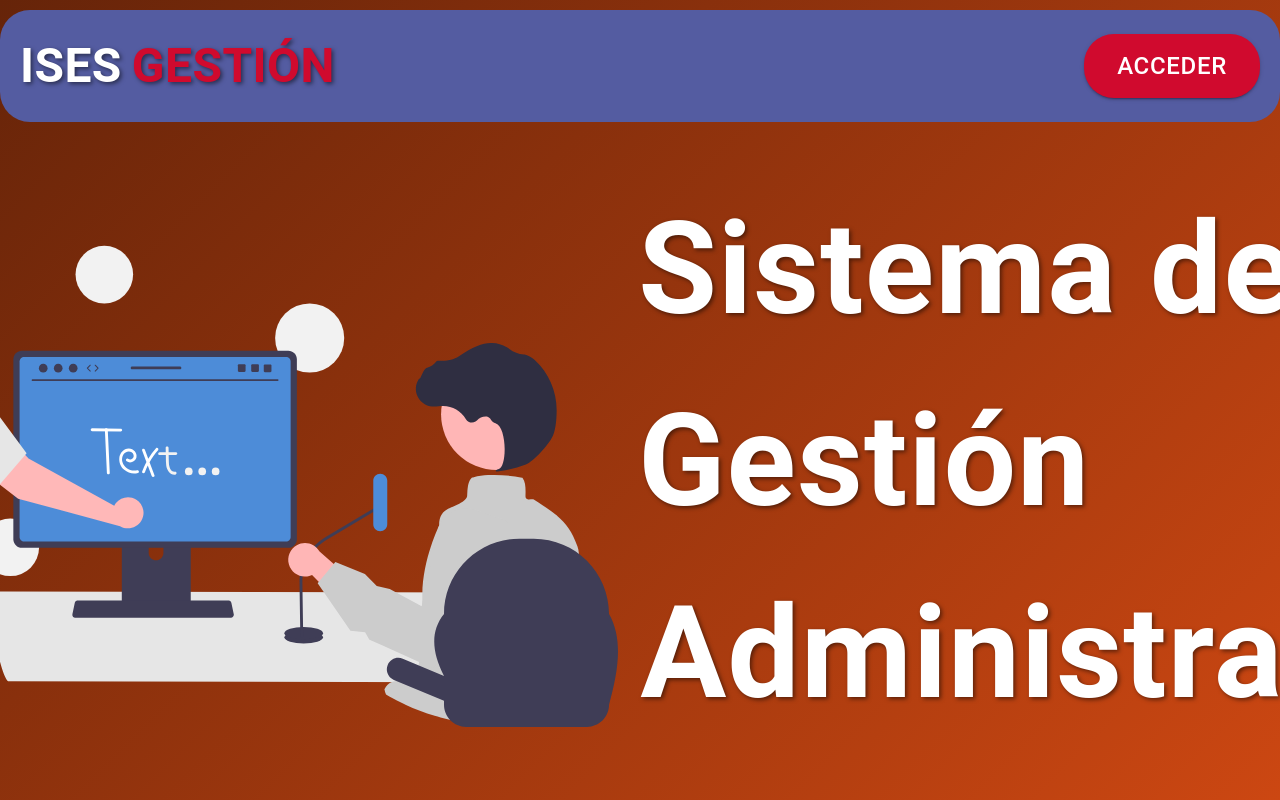
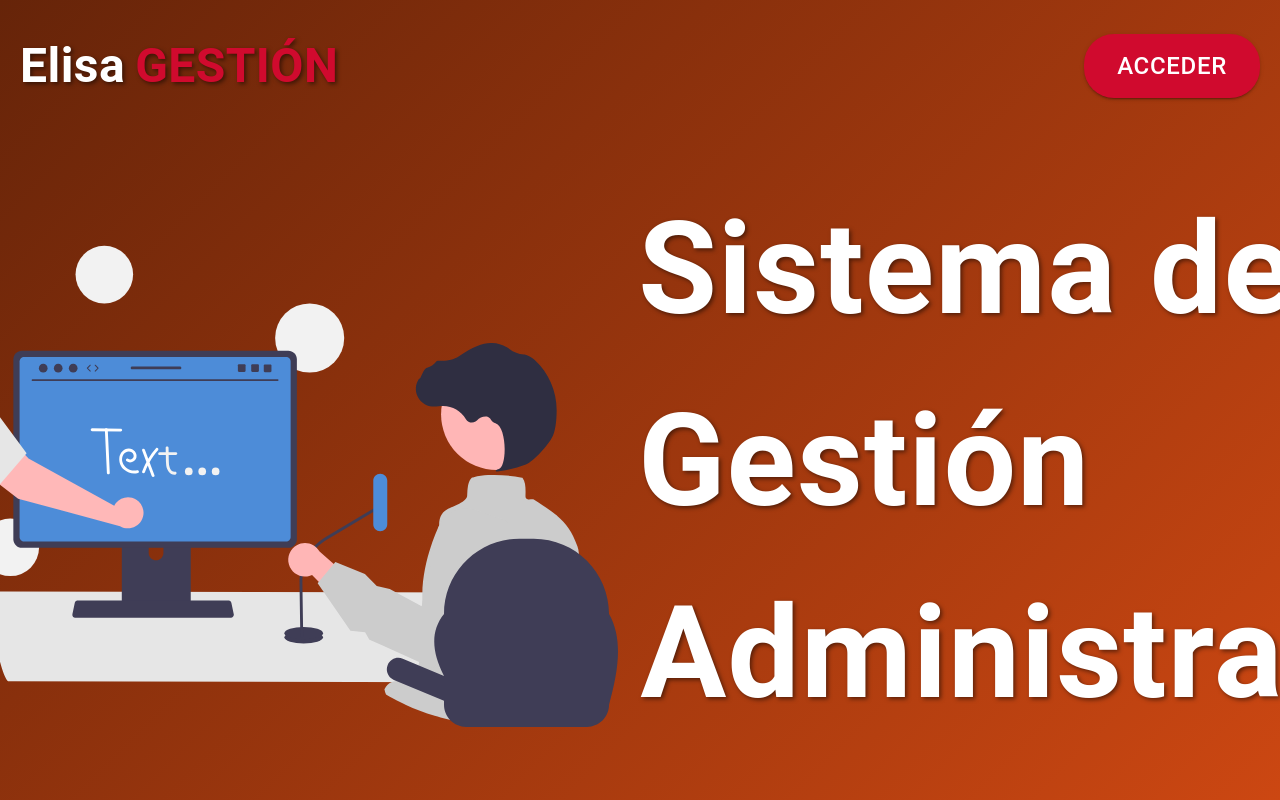
Before and after one commit to Lidiagimenez/Ises2024, a React (Vite) app: page / in a window 1280 px wide. Shown: the top 800 px of the page. Built offline with nearby package versions, Linux system fonts and the light colour scheme; a web font is replaced by a local one.

Commit message:
cambio en texto de home

```diff
--- a/src/pages/Home.jsx
+++ b/src/pages/Home.jsx
@@ -22,7 +22,7 @@ function Home() {
           padding: "20px",
           // backgroundColor: "#A2BEDC",
           // backgroundColor:"#FAEADD",
-          backgroundColor:"#545CA1",
+          // backgroundColor:"#545CA1",
           borderRadius:"30px 30px 30px 30px"
         }}
       >
@@ -36,7 +36,7 @@ function Home() {
             textShadow: "2px 2px 4px rgba(0, 0, 0, 0.5)",
           }}
         >
-          <span style={{ color: "#ffffff" }}>ISES</span>
+          <span style={{ color: "#ffffff" }}>Elisa</span>
           <span style={{ color: "#D00A2E", marginLeft: "10px" }}>GESTIÓN</span>
         </Typography>
         <Button
```
